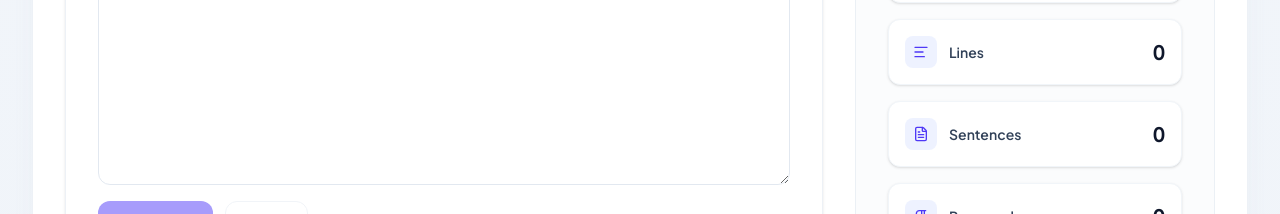
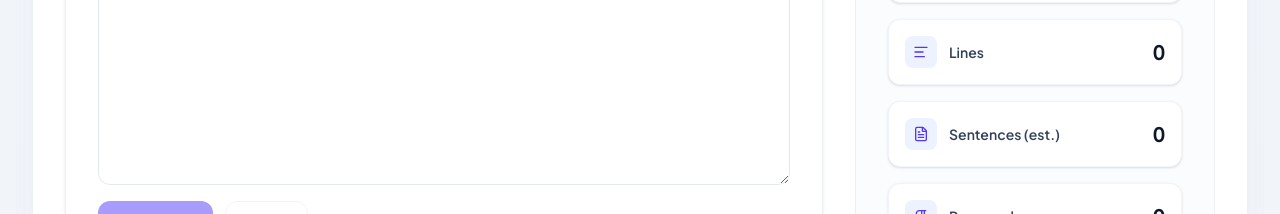
Before and after one commit to sssec81/lead_cleaner, a Next.js app: page /tools/count-words-characters-text in a window 1280 px wide. Shown: the part 900-1114 px from the top of the page. Built offline with nearby package versions, Linux system fonts and the light colour scheme; no server answers.

Commit message:
fix: improve sentence detection regex and label as estimate

```diff
--- a/src/components/count-words-characters-tool.tsx
+++ b/src/components/count-words-characters-tool.tsx
@@ -16,8 +16,8 @@ export function CountWordsCharactersTool() {
   // Line count: number of newlines + 1 (if text is not empty)
   const lines = text ? text.split(/\r?\n/).length : 0;
 
-  // Sentence count
-  const sentences = text.trim() ? text.split(/[.!?]+/).filter(s => s.trim().length > 0).length : 0;
+  // Sentence count (estimate)
+  const sentences = text.trim() ? text.split(/[.!?]+(?:\s+|$)/).filter(s => s.trim().length > 0).length : 0;
 
   // Paragraph count: split on double newlines
   const paragraphs = text.trim() ? text.trim().split(/\r?\n\s*\r?\n/).length : 0;
@@ -90,7 +90,7 @@ export function CountWordsCharactersTool() {
             <StatTile label="Characters" value={characters} icon={Hash} />
             <StatTile label="Characters (no spaces)" value={charactersNoSpaces} icon={Hash} />
             <StatTile label="Lines" value={lines} icon={AlignLeft} />
-            <StatTile label="Sentences" value={sentences} icon={FileText} />
+            <StatTile label="Sentences (est.)" value={sentences} icon={FileText} />
             <StatTile label="Paragraphs" value={paragraphs} icon={Pilcrow} />
           </div>
         </div>
```
